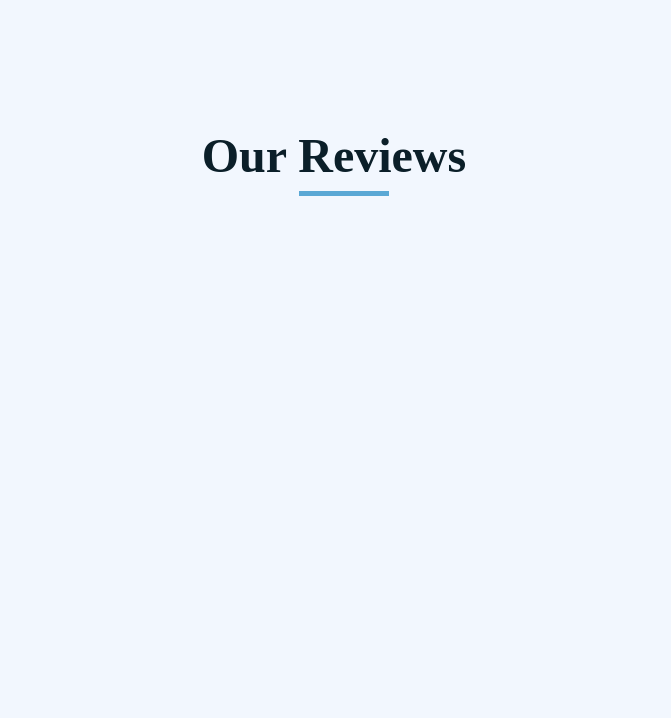
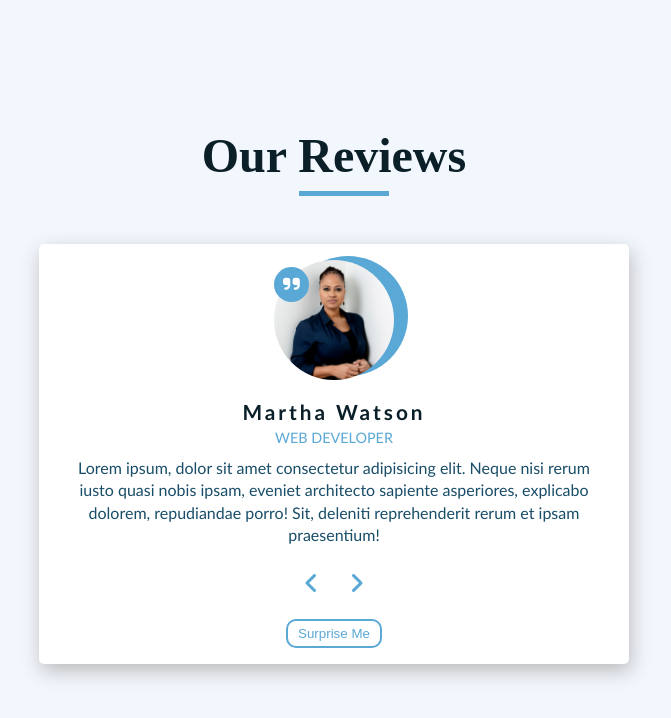
Before and after one commit to ariannacostanzo/reviews, a plain HTML site: page index.html in a window 1280 px wide. Shown: the whole page, without its empty margins (306-977 px from the left). Drawn offline with Linux system fonts and the light colour scheme.

Commit message:
finished html and css

```diff
--- a/index.html
+++ b/index.html
@@ -4,6 +4,8 @@
     <meta charset="UTF-8">
     <meta name="viewport" content="width=device-width, initial-scale=1.0">
     <title>Reviews</title>
+    <!-- fontawesome -->
+    <link rel='stylesheet' href='https://cdnjs.cloudflare.com/ajax/libs/font-awesome/6.5.0/css/all.css' integrity='sha512-imTMcrMfwTWMwbgH3ComWWGCoDCo2jO1Qrvoa7B/Kcy7MrP5XMojK/Ede5uYofzcYyx4aFXdwzsm1QxdQXZreg==' crossorigin='anonymous'/>
     <!-- stile -->
     <link rel="stylesheet" href="stile/style.css">
 </head>
@@ -13,7 +15,23 @@
             <h1>Our Reviews</h1>
             <span></span>
         </div>
+        <div class="card">
+            <div class="img-container">
+                <img src="images/persona1.jpg" alt="" class="user-image">
+                <span>
+                    <i class="fa-solid fa-quote-right"></i>
+                </span>
 
+            </div>
+            <h3 class="user-name">Martha Watson</h3>
+            <p class="user-role">Web developer</p>
+            <p class="user-review">Lorem ipsum, dolor sit amet consectetur adipisicing elit. Neque nisi rerum iusto quasi nobis ipsam, eveniet architecto sapiente asperiores, explicabo dolorem, repudiandae porro! Sit, deleniti reprehenderit rerum et ipsam praesentium!</p>
+            <div class="arrow-container">
+                <i class="fa-solid fa-angle-left"></i>
+                <i class="fa-solid fa-angle-right"></i>
+            </div>
+            <button>Surprise Me</button>
+        </div>
 
 
     </div>
--- a/stile/style.css
+++ b/stile/style.css
@@ -1,3 +1,12 @@
+/* properties */
+
+:root {
+    --light-blue: #5aa8d5;
+    --blue: #0b1f29;
+}
+
+/* generics */
+
 * {
     margin: 0;
     padding: 0;
@@ -9,22 +18,129 @@ body {
     text-align: center;
 }
 
+/* content */
+
 .container {
     padding: 8rem 1rem;
 }
 
 h1 {
     font-size: 3rem;
-    color: #0b1f29;
+    color: var(--blue);
 }
 
 
 .title span {
     width: 90px;
     height: 5px;
-    background-color: #5aa8d5;
+    background-color: var(--light-blue);
     margin: .5rem auto;
     display: block;
     position: relative;
     left: 10px;
 }
+
+/* card */
+
+.card {
+    background-color: white;
+    width: 590px;
+    height: 420px;
+    margin: 3rem auto;
+    box-shadow: 2px 7px 20px rgb(187, 186, 186);
+    border-radius: 5px;
+    padding: 0 1.5rem;
+    font-family: 'Gill Sans', 'Gill Sans MT', Calibri, 'Trebuchet MS', sans-serif;
+}
+
+.img-container {
+    position: relative;
+    width: 27%;
+    margin: 0 auto;
+    padding: 1rem 0;
+}
+
+.user-image {
+    width: 120px;
+    height: 120px;
+    border-radius: 50%;
+    object-fit: cover;
+    object-position: 50%;
+    position: relative;
+    z-index: 1;
+
+}
+
+.img-container span {
+    background-color: var(--light-blue);
+    border-radius: 50%;
+    display: flex;
+    align-items: center;
+    justify-content: center;
+    width: 35px;
+    height: 35px;
+    position: absolute;
+    top: 15%;
+    left: 9%;
+    color: white;
+    font-size: 1.2rem;
+    z-index: 1;
+}
+
+.img-container::after {
+    content: '';
+    width: 120px;
+    height: 120px;
+    border-radius: 50%;
+    background-color: var(--light-blue);
+    position: absolute;
+    left: 27px;
+    top: 12px;
+    z-index: 0;
+}
+
+.user-name {
+    letter-spacing: 3px;
+    color: var(--blue);
+    font-weight: bolder;
+    font-size: 1.3rem;
+    margin-bottom: .3rem;
+}
+
+.user-role {
+    color: var(--light-blue);
+    text-transform: uppercase;
+    font-size: .9rem;
+    margin-bottom: .7rem;
+    font-weight: 500;
+}
+
+.user-review {
+    line-height: 1.4rem;
+    color: #194d68;
+    margin-bottom: 1.5rem;
+}
+
+.arrow-container {
+    font-size: 1.5rem;
+    display: flex;
+    justify-content: center;
+    gap: 30px;
+    color: var(--light-blue);
+    margin-bottom: 1.5rem;
+}
+
+button {
+    border: 2px solid var(--light-blue);
+    border-radius: 10px;
+    background-color: white;
+    color: var(--light-blue);
+    padding: 5px 10px;
+    transition: .2s linear;
+    cursor: pointer;
+}
+
+button:hover {
+    background-color: var(--light-blue);
+    color: var(--blue);
+}
```
Also changed, not shown: images/persona1.jpg (added), images/persona2.avif (added), images/persona3.jpg (added), images/persona4.jpg (added), images/persona5.jpg (added).
